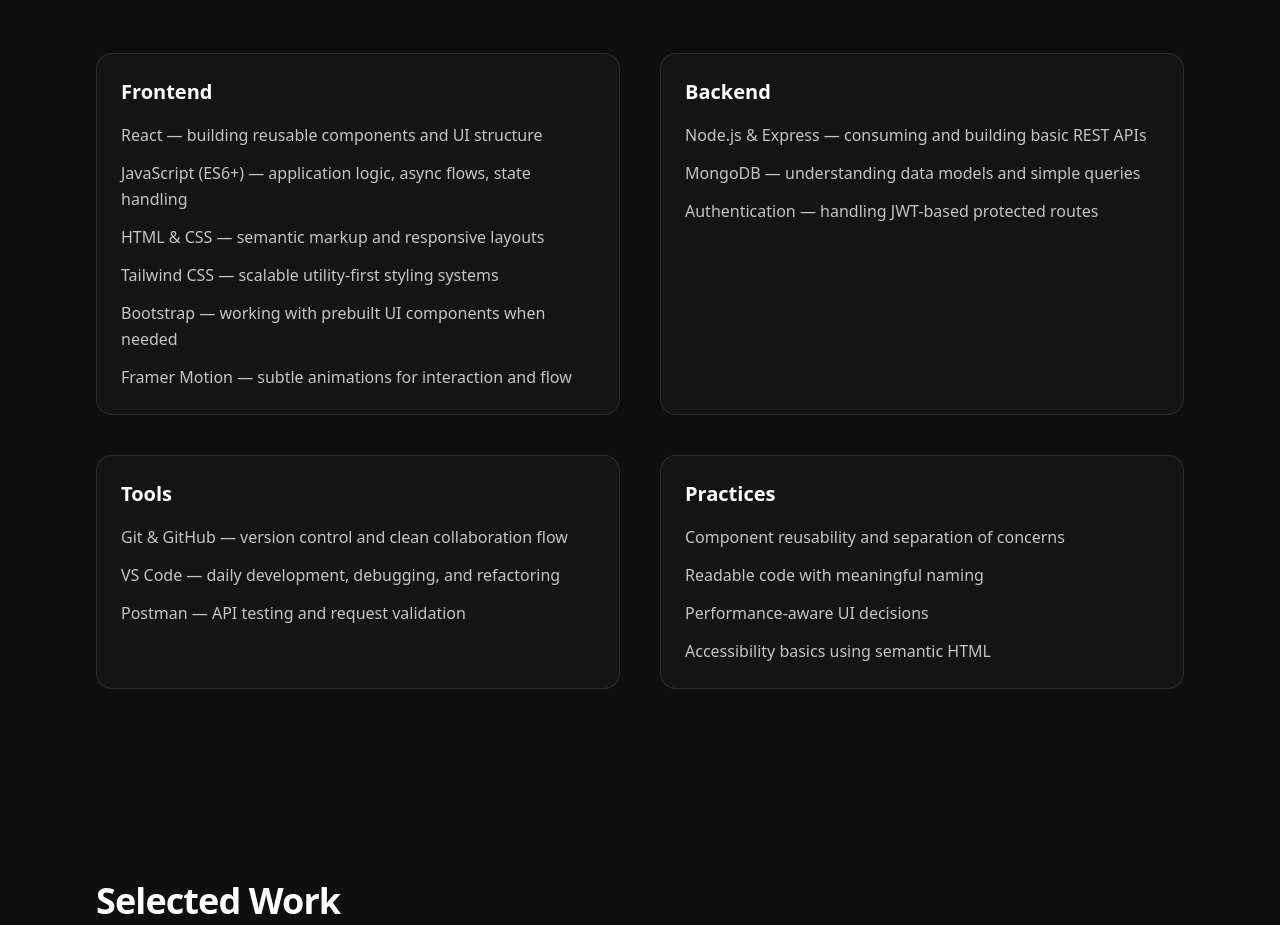
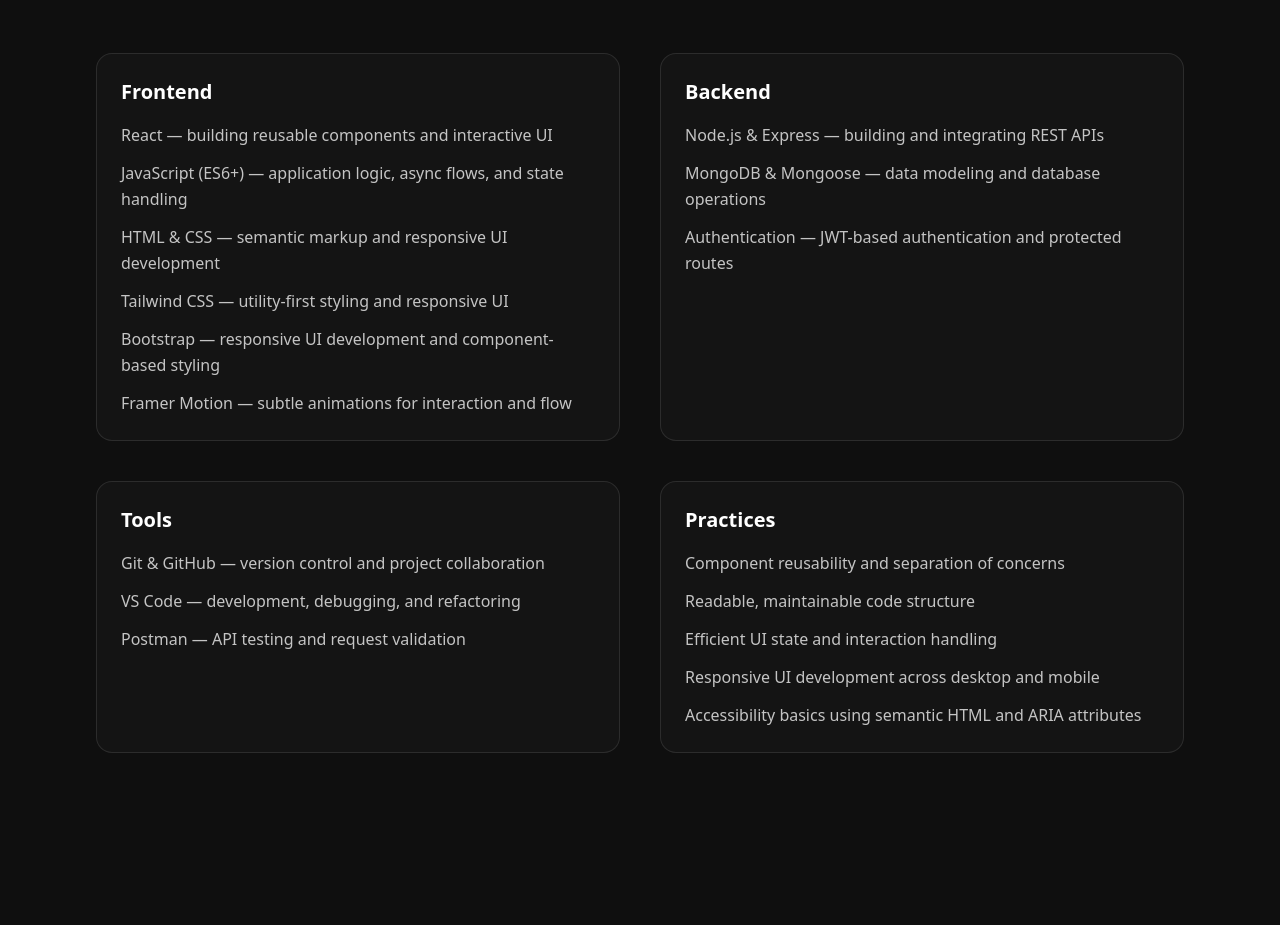
Before and after one commit to nilukadam/My-Portfolio, a React (Vite) app: page / in a window 1280 px wide. Shown: the part 1305-2230 px from the top of the page. Built offline with nearby package versions, Linux system fonts and the light colour scheme.

Commit message:
refine technical credibility

```diff
--- a/src/features/skills/SkillsSection.jsx
+++ b/src/features/skills/SkillsSection.jsx
@@ -11,27 +11,27 @@
   {
     title: "Frontend",
     items: [
-      "React — building reusable components and UI structure",
-      "JavaScript (ES6+) — application logic, async flows, state handling",
-      "HTML & CSS — semantic markup and responsive layouts",
-      "Tailwind CSS — scalable utility-first styling systems",
-      "Bootstrap — working with prebuilt UI components when needed",
+      "React — building reusable components and interactive UI",
+      "JavaScript (ES6+) — application logic, async flows, and state handling",
+      "HTML & CSS — semantic markup and responsive UI development",
+      "Tailwind CSS — utility-first styling and responsive UI",
+      "Bootstrap — responsive UI development and component-based styling",
       "Framer Motion — subtle animations for interaction and flow",
     ],
   },
   {
     title: "Backend",
     items: [
-      "Node.js & Express — consuming and building basic REST APIs",
-      "MongoDB — understanding data models and simple queries",
-      "Authentication — handling JWT-based protected routes",
+      "Node.js & Express — building and integrating REST APIs",
+      "MongoDB & Mongoose — data modeling and database operations",
+      "Authentication — JWT-based authentication and protected routes",
     ],
   },
   {
     title: "Tools",
     items: [
-      "Git & GitHub — version control and clean collaboration flow",
-      "VS Code — daily development, debugging, and refactoring",
+      "Git & GitHub — version control and project collaboration",
+      "VS Code — development, debugging, and refactoring",
       "Postman — API testing and request validation",
     ],
   },
@@ -39,9 +39,10 @@
     title: "Practices",
     items: [
       "Component reusability and separation of concerns",
-      "Readable code with meaningful naming",
-      "Performance-aware UI decisions",
-      "Accessibility basics using semantic HTML",
+      "Readable, maintainable code structure",
+      "Efficient UI state and interaction handling",
+      "Responsive UI development across desktop and mobile",
+      "Accessibility basics using semantic HTML and ARIA attributes",
     ],
   },
 ];
```
